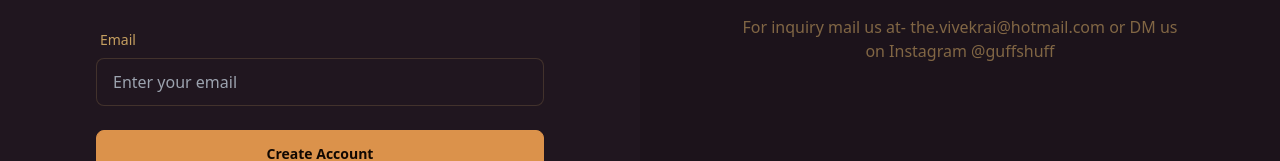
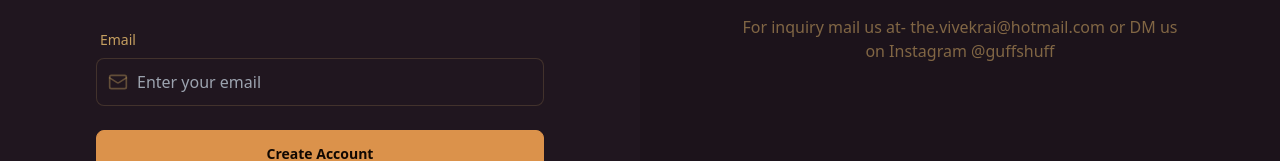
Before and after one commit to thevivekrai/guffshuff, a React (Vite) app in the folder frontend/: page /signup in a window 1280 px wide. Shown: the part 732-893 px from the top of the page. Built offline with nearby package versions, Linux system fonts and the light colour scheme; no server answers.

Commit message:
Update SignUpPage.jsx

```diff
--- a/frontend/src/pages/SignUpPage.jsx
+++ b/frontend/src/pages/SignUpPage.jsx
@@ -1,6 +1,6 @@
 import { useState } from "react";
 import { useAuthStore } from "../store/useAuthStore";
-import { Eye, EyeOff, Loader2, Lock, User, School, Edit3 } from "lucide-react";
+import { Eye, EyeOff, Loader2, Lock, User, School, Edit3, Mail } from "lucide-react";
 import { Link } from "react-router-dom";
 import AuthImagePattern from "../components/AuthImagePattern";
 import toast from "react-hot-toast";
@@ -281,9 +281,12 @@
                 <span className="label-text font-medium">Email</span>
               </label>
               <div className="relative">
+                <div className="absolute inset-y-0 left-0 pl-3 flex items-center pointer-events-none">
+                  <Mail className="size-5 text-base-content/40" /> {/* Add email icon */}
+                </div>
                 <input
                   type="email"
-                  className="input input-bordered w-full"
+                  className="input input-bordered w-full pl-10"
                   placeholder="Enter your email"
                   value={formData.email}
                   onChange={(e) => setFormData({ ...formData, email: e.target.value })}
```
